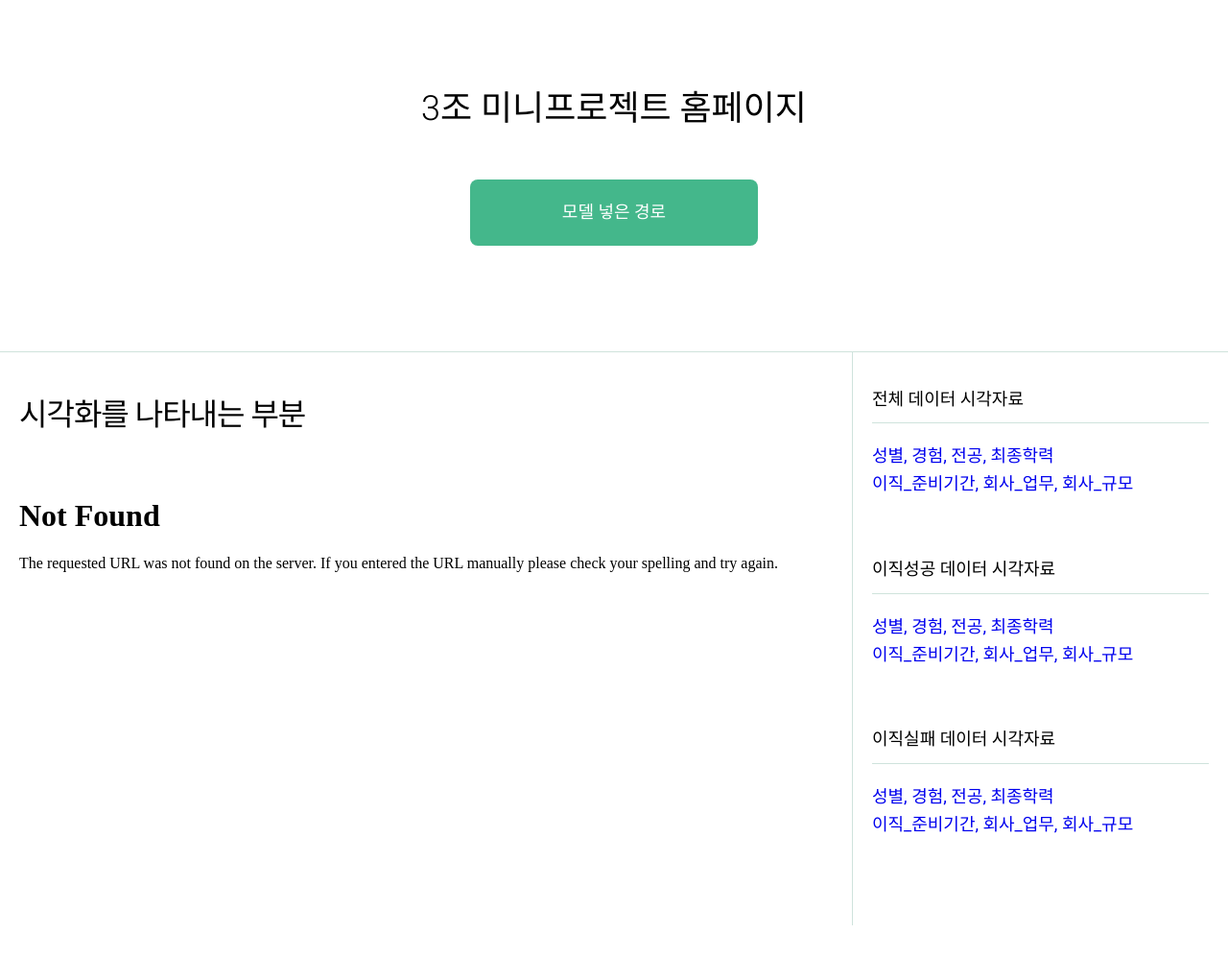
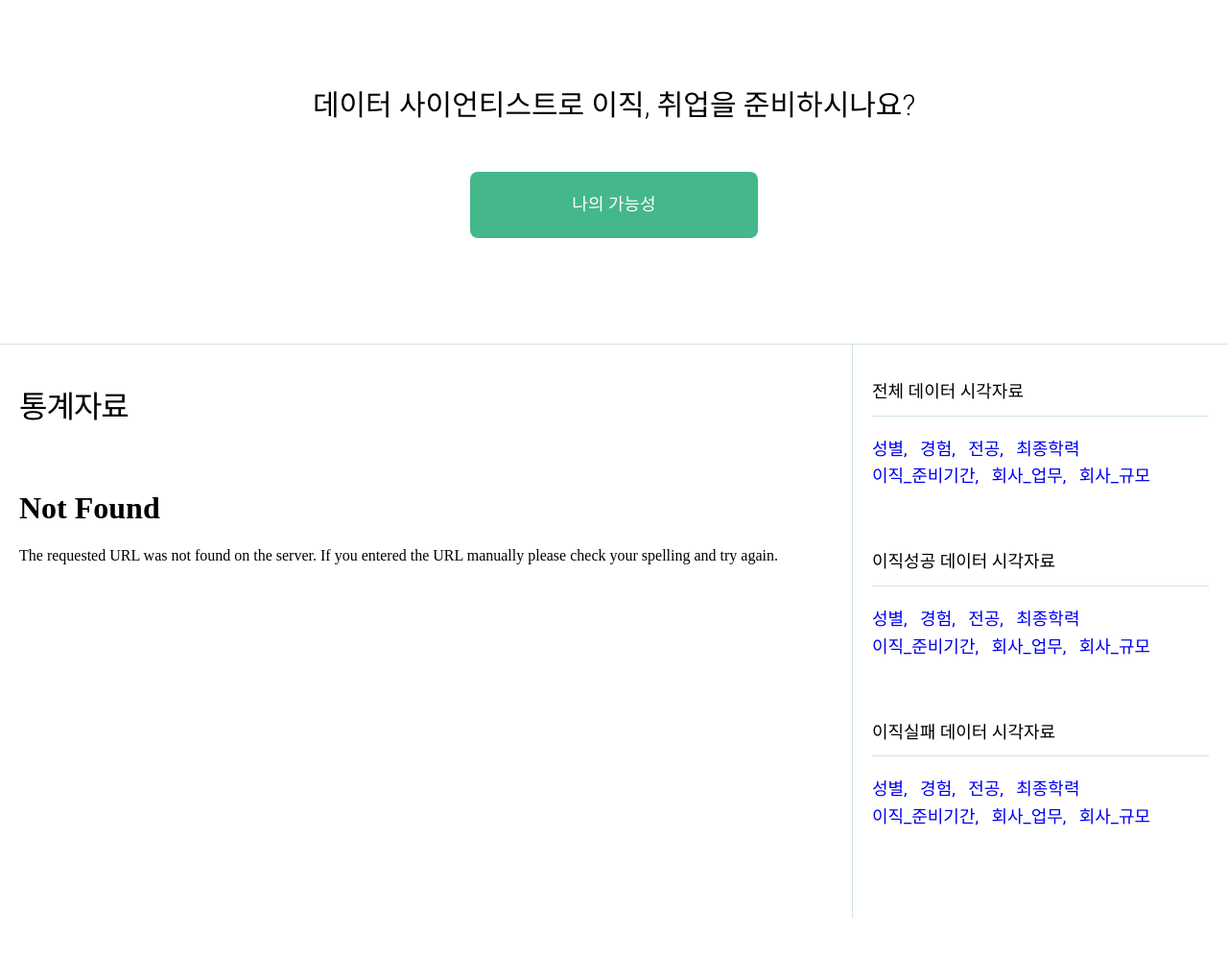
Before and after one commit to dch9610/Mini_Project2, a Flask app: page / in a window 1280 px wide. Shown: the part 72-1069 px from the top of the page at 96% size. Run offline with Flask 2, Linux system fonts and the light colour scheme.

Commit message:
메인화면

```diff
--- a/Web/templates/public/main.html
+++ b/Web/templates/public/main.html
@@ -1,6 +1,6 @@
 <div class="container-float">
   <div class="main-content">
-    <h2 class="main-title">시각화를 나타내는 부분</h2>
+    <h2 class="main-title">통계자료</h2>
     <div class="mailing-layout">
       <iframe name="img" src="static/images/0_gender.png" scrolling="no" frameborder="0" width="900" height="500" marginwidth = 0 marginheight = 0>
       </iframe>
@@ -18,13 +18,13 @@
             <a href="#"></a>
           </h3>
 
-            <a href="static/images/all_gender.png" target="img">성별,</a>
-            <a href="static/images/all_exp.png" target="img">경험,</a>
-            <a href="static/images/all_major.png" target="img">전공,</a>
+            <a href="static/images/all_gender.png" target="img">성별,</a> &nbsp;
+            <a href="static/images/all_exp.png" target="img">경험,</a> &nbsp;
+            <a href="static/images/all_major.png" target="img">전공,</a>  &nbsp;
             <a href="static/images/all_edu_lev.png" target="img">최종학력</a> <br>
-            <a href="static/images/all_last.png" target="img">이직_준비기간,</a>
-            <a href="static/images/all_comp_type.png" target="img">회사_업무,</a>
-            <a href="static/images/all_comp_size.png" target="img">회사_규모</a>
+            <a href="static/images/all_last.png" target="img">이직_준비기간,</a>  &nbsp;
+            <a href="static/images/all_comp_type.png" target="img">회사_업무,</a> &nbsp;
+            <a href="static/images/all_comp_size.png" target="img">회사_규모</a> &nbsp;
 
         </div>
 
@@ -34,13 +34,13 @@
           <h3 class="news-title">
             <a href="#"></a>
           </h3>
-            <a href="static/images/1_gender.png" target="img">성별,</a>
-            <a href="static/images/1_exp.png" target="img">경험,</a>
-            <a href="static/images/1_major.png" target="img">전공,</a>
+            <a href="static/images/1_gender.png" target="img">성별,</a> &nbsp;
+            <a href="static/images/1_exp.png" target="img">경험,</a> &nbsp;
+            <a href="static/images/1_major.png" target="img">전공,</a> &nbsp;
             <a href="static/images/1_edu_lev.png" target="img">최종학력</a> <br>
-            <a href="static/images/1_last.png" target="img">이직_준비기간,</a> <t>
-            <a href="static/images/1_comp_type.png" target="img">회사_업무,</a>
-            <a href="static/images/1_comp_size.png" target="img">회사_규모</a>
+            <a href="static/images/1_last.png" target="img">이직_준비기간,</a> &nbsp;
+            <a href="static/images/1_comp_type.png" target="img">회사_업무,</a> &nbsp;
+            <a href="static/images/1_comp_size.png" target="img">회사_규모</a> &nbsp;
     </div>
 
     <div class="latest-news infos">
@@ -49,13 +49,13 @@
           <h3 class="news-title">
             <a href="#"></a>
           </h3>
-            <a href="static/images/0_gender.png" target="img">성별,</a>
-            <a href="static/images/0_exp.png" target="img">경험,</a>
-            <a href="static/images/0_major.png" target="img">전공,</a>
+            <a href="static/images/0_gender.png" target="img">성별,</a> &nbsp;
+            <a href="static/images/0_exp.png" target="img">경험,</a> &nbsp;
+            <a href="static/images/0_major.png" target="img">전공,</a> &nbsp;
             <a href="static/images/0_edu_lev.png" target="img">최종학력</a> <br>
-            <a href="static/images/0_last.png" target="img">이직_준비기간,</a> <t>
-            <a href="static/images/0_comp_type.png" target="img">회사_업무,</a>
-            <a href="static/images/0_comp_size.png" target="img">회사_규모</a>
+            <a href="static/images/0_last.png" target="img">이직_준비기간,</a>  &nbsp;
+            <a href="static/images/0_comp_type.png" target="img">회사_업무,</a> &nbsp;
+            <a href="static/images/0_comp_size.png" target="img">회사_규모</a> &nbsp;
     </div>
 
   </div>
--- a/Web/templates/public/main_top.html
+++ b/Web/templates/public/main_top.html
@@ -1,10 +1,10 @@
 <div class="hero-section">
     <div class="container">
-        <p class="intro-desc">
-            3조 미니프로젝트 홈페이지
-        </p>
+        <h3 class="intro-desc" style="color: black; font-size: 30px;">
+            데이터 사이언티스트로 이직, 취업을 준비하시나요?
+        </h3>
         <a href="{{url_for('model')}}" class="hero-cta cta">
-            모델 넣은 경로
+            나의 가능성
         </a>
     </div>
 </div>
```
